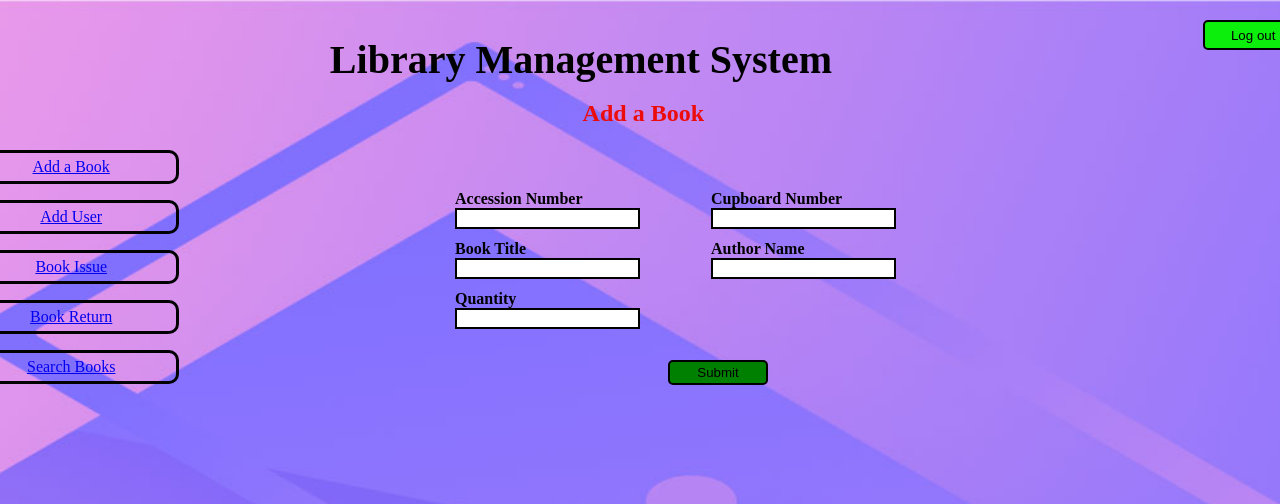
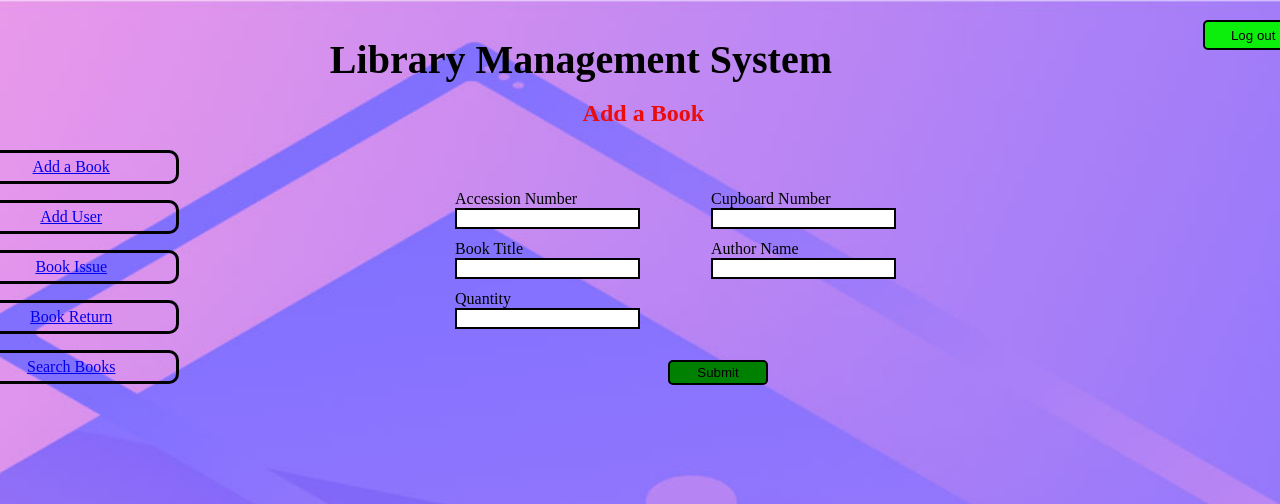
Before and after one commit to AtharvaPL/RPPOOP_Project, a Flask app: page /add_a_book in a window 1280 px wide. Shown: the top 504 px of that part. Run offline with Flask 3, Linux system fonts and the light colour scheme; the page is wider than the window, and the part outside it is not shown; some libraries are stand-ins or nearby versions.

Commit message:
Recovering

```diff
--- a/RPPOOP_Project/Templates/add_a_book.html
+++ b/RPPOOP_Project/Templates/add_a_book.html
@@ -146,28 +146,28 @@
             position: absolute;
             top: 190px;
             right: 50%;
-            font-weight: 700;
+
         }
 
         .cupboard_no{
             position: absolute;
             top: 190px;
             right: 30%;
-            font-weight: 700;
+
         }
 
         .book_title{
             position: absolute;
             top: 240px;
             right: 50%;
-            font-weight: 700;
+
         }
 
         .author_name{
             position: absolute;
             top: 240px;
             right: 30%;
-            font-weight: 700;
+
         }
 
         .publisher{
@@ -180,7 +180,7 @@
             position: absolute;
             top: 290px;
             right: 50%;
-            font-weight: 700;
+
         }
 
         .save_book{
--- a/RPPOOP_Project/Templates/add_user.html
+++ b/RPPOOP_Project/Templates/add_user.html
@@ -145,7 +145,7 @@
             padding-left: 500px;
             top: 190px;
             right: 45%;
-            font-weight: 700;
+
         }
 
         .mis{
@@ -153,7 +153,7 @@
             padding-left: 500px ;
             top: 240px;
             right: 45%;
-            font-weight: 700;
+
         }
 
         .password{
--- a/RPPOOP_Project/Templates/book_return.html
+++ b/RPPOOP_Project/Templates/book_return.html
@@ -140,7 +140,7 @@
             margin-top: 20px;
             top: 150px;
             right: 45%;
-            font-weight: 700;
+
         }
 
         .return_book_MIS{
@@ -148,7 +148,7 @@
             padding-left: 500px ;
             top: 230px;
             right: 45%;
-            font-weight: 700;
+
         }
 
         .save_book{
--- a/RPPOOP_Project/Templates/login.html
+++ b/RPPOOP_Project/Templates/login.html
@@ -54,7 +54,7 @@
             right: 19%;
             font-weight: 800;
             font-size: 5em;
-            color: rgba(255, 68, 0, 0.927);
+            color: rgba(255, 68, 0, 0.954);
         }
 
         input{
--- a/RPPOOP_Project/Templates/search_book.html
+++ b/RPPOOP_Project/Templates/search_book.html
@@ -161,7 +161,7 @@
             top: 170px;
             right: 50%;
             font-size: x-large;
-            font-weight: 450;
+
         }
 
         .choice3{
@@ -178,7 +178,7 @@
             margin-top: 20px;
             top: 210px;
             right: 45%;
-            font-weight: 700;
+
         }
 
         .save_button{
```
